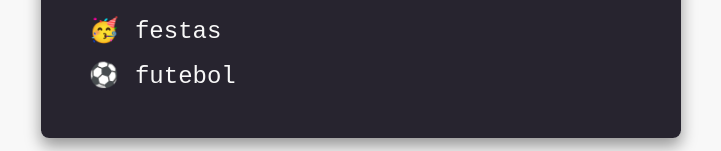
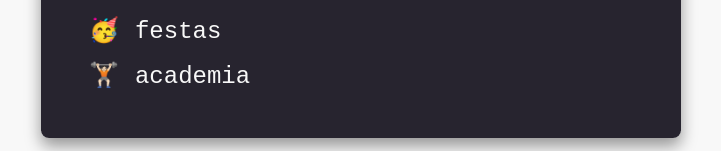
Before and after one commit to pedrofnts/site, a React (Create React App) app: page /about in a window 1280 px wide. Shown: the part 1648-1799 px from the top of the page, without its empty margins (279-1000 px from the left). Built offline with nearby package versions, Linux system fonts and the light colour scheme; the HTML template or start-up script is replaced by a standard one.

Commit message:
fix: updating hobbies

```diff
--- a/src/info/Info.js
+++ b/src/info/Info.js
@@ -86,8 +86,8 @@ export const info = {
       emoji: "🥳",
     },
     {
-      label: "futebol",
-      emoji: "⚽",
+      label: "academia",
+      emoji: "🏋🏻",
     },
     // Same as above, change the emojis to match / relate to your hobbies or interests.
     // You can also remove the emojis if you'd like, I just think they look cute :P
```
